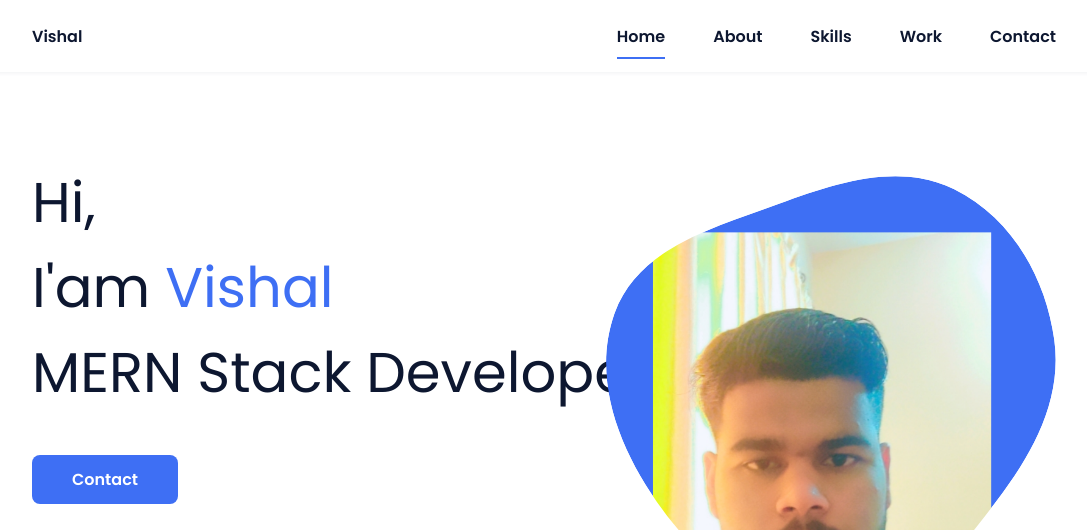
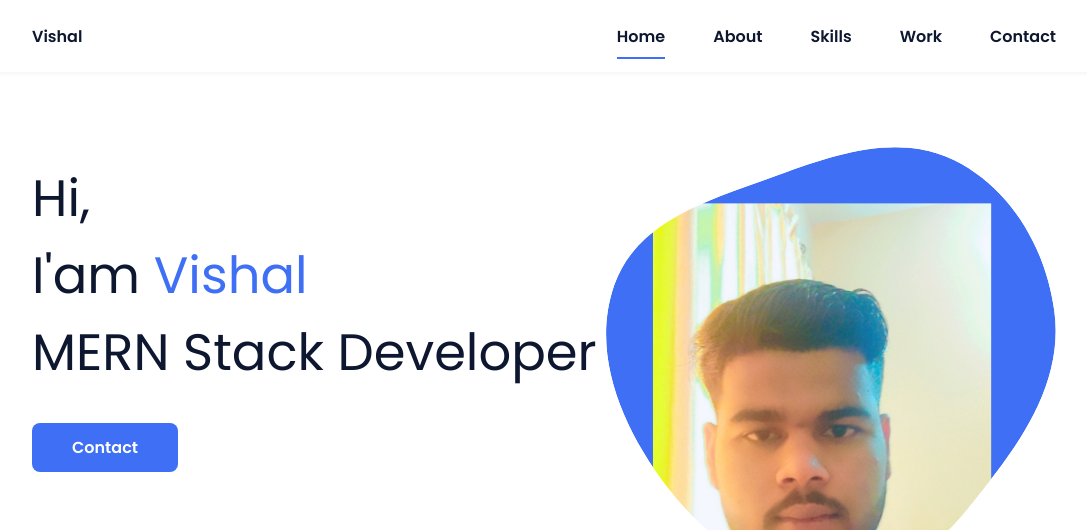
Before and after one commit to Vishalbdn/Portfolio-Website, a plain HTML site: page index.html in a window 1280 px wide. Shown: the top 530 px of the page, without its empty margins (96-1183 px from the left). Drawn offline with nearby package versions, Linux system fonts and the light colour scheme; files that its build step writes are made by us from their sources; files whose address does not match are found by name.

Commit message:
Update index.html

```diff
--- a/index.html
+++ b/index.html
@@ -4,7 +4,7 @@
     <meta charset="UTF-8" />
     <meta name="viewport" content="width=device-width, initial-scale=1.0" />
 
-    <link rel="stylesheet" href="assets/css/styles.css" />
+    <link rel="stylesheet" href="assets/css/style.css" />
 
     <!-- =====BOX ICONS===== -->
     <link
```
